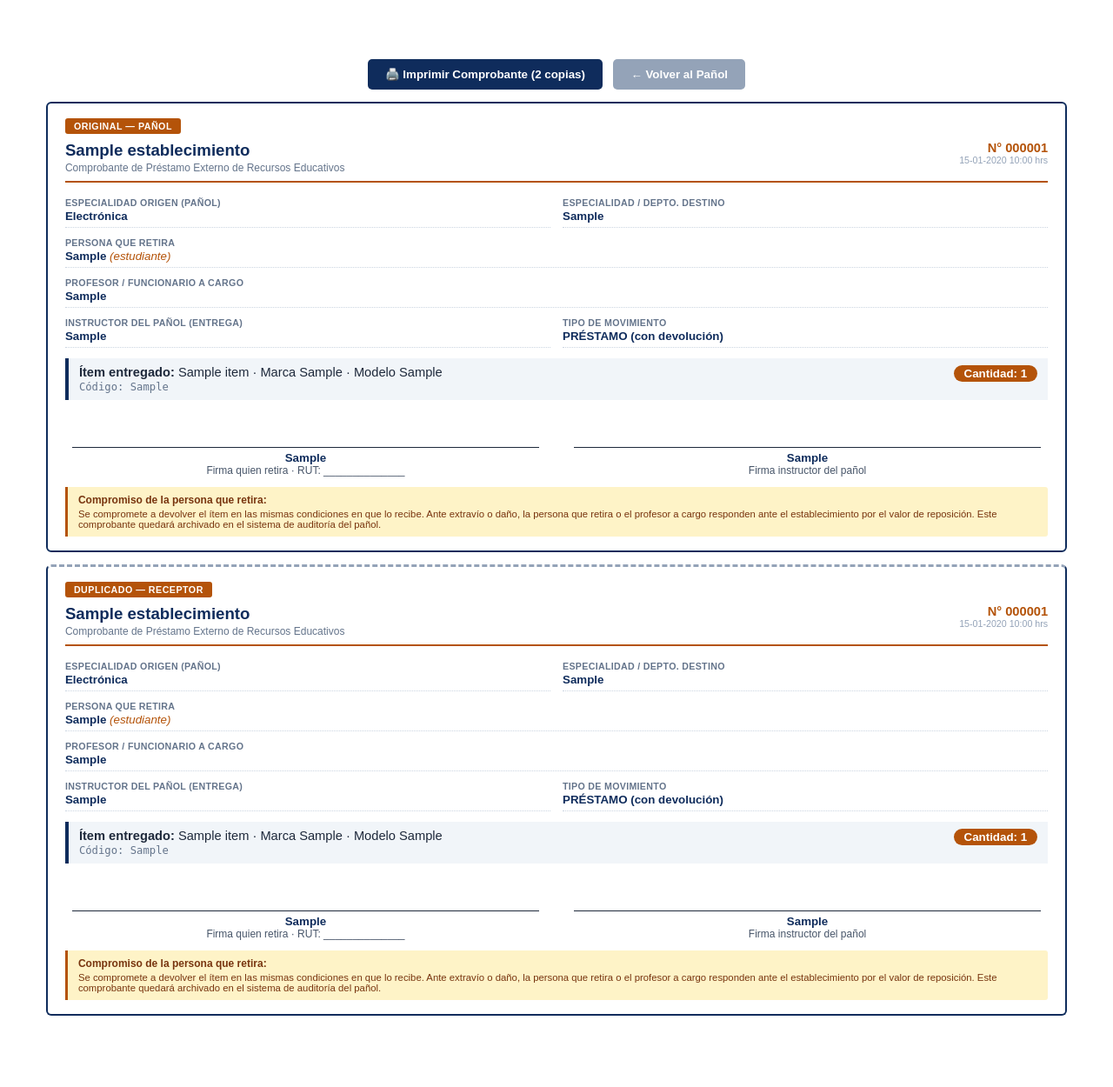
After one commit to laloyjia/inventario, a Flask app: template templates/comprobante_externo.html in a window 1280 px wide. The commit adds this page. Shown: the whole page at 87% size. Run offline with Flask 3, Linux system fonts and the light colour scheme; tables that the repository leaves empty hold one stand-in row (values such as "Sample post"); the template is opened without the code that fills it: values that come from a table or form of the project are taken from there, most other values are stand-ins (such as "Sample title", 1, 10 or a date in 2020).

Commit message:
Fix 404 volver + comprobante imprimible con firma para prestamo externo

```diff
--- a/app.py
+++ b/app.py
@@ -1797,8 +1797,24 @@ def agregar_prestamo_externo():
     registrar_auditoria('crear', 'PrestamoExterno', p.id,
                         valores_nuevos={'item': item.nombre, 'persona': persona, 'tipo': tipo_mov})
     accion = 'Consumo registrado' if tipo_mov == 'consumo' else 'Préstamo externo'
-    flash(f"✅ {accion}: {item.nombre} → {persona}.")
-    return redirect(url_for('ver_inventario'))
+    flash(f"✅ {accion}: {item.nombre} → {persona}. "
+          f"📄 Imprime el comprobante en /prestamo_externo/comprobante/{p.id}")
+    return redirect(url_for('comprobante_externo', ext_id=p.id))
+
+
+
+@app.route('/prestamo_externo/comprobante/<int:ext_id>')
+@login_requerido
+def comprobante_externo(ext_id):
+    """Comprobante imprimible con firma para prestamo externo."""
+    ext = PrestamoExterno.query.get_or_404(ext_id)
+    if (session.get('usuario_rol') != 'Admin' and
+        ext.especialidad_id != session.get('usuario_especialidad_id')):
+        flash('Sin permiso para ver este comprobante.')
+        return redirect(url_for('ver_inventario'))
+    return render_template('comprobante_externo.html', ext=ext,
+                           establecimiento=os.getenv('PANOL_ESTABLECIMIENTO',
+                                                     'Establecimiento Educacional'))
 
 @app.route('/devolver_externo/<int:ext_id>', methods=['POST'])
 @login_requerido
--- /dev/null
+++ b/templates/comprobante_externo.html
@@ -0,0 +1,260 @@
+<!DOCTYPE html>
+<html lang="es">
+<head>
+    <meta charset="UTF-8">
+    <title>Comprobante Préstamo Externo #{{ ext.id }}</title>
+    <style>
+        * { box-sizing: border-box; margin: 0; padding: 0; }
+        body {
+            font-family: 'Arial', 'Helvetica', sans-serif;
+            color: #1E293B;
+            padding: 18mm 14mm;
+            background: white;
+        }
+        .comprobante {
+            border: 2px solid #0F2C5C;
+            border-radius: 6px;
+            padding: 16px 20px;
+            margin-bottom: 14px;
+            page-break-inside: avoid;
+        }
+        .comprobante + .comprobante {
+            border-top: 3px dashed #94A3B8;
+        }
+        .header {
+            display: flex;
+            justify-content: space-between;
+            align-items: flex-start;
+            border-bottom: 2px solid #B45309;
+            padding-bottom: 8px;
+            margin-bottom: 12px;
+        }
+        .header h1 {
+            font-size: 14pt;
+            color: #0F2C5C;
+            font-weight: 800;
+        }
+        .header .subtitle {
+            font-size: 9pt;
+            color: #64748B;
+            margin-top: 2px;
+        }
+        .header .numero {
+            font-size: 11pt;
+            font-weight: 700;
+            color: #B45309;
+            text-align: right;
+        }
+        .header .numero small {
+            display: block;
+            font-size: 8pt;
+            color: #94A3B8;
+            font-weight: normal;
+        }
+        .copia-label {
+            background: #B45309;
+            color: white;
+            padding: 3px 10px;
+            font-size: 8pt;
+            font-weight: 700;
+            text-transform: uppercase;
+            letter-spacing: 0.5px;
+            border-radius: 3px;
+            display: inline-block;
+            margin-bottom: 8px;
+        }
+        .datos {
+            display: grid;
+            grid-template-columns: 1fr 1fr;
+            gap: 6px 14px;
+            margin-bottom: 12px;
+            font-size: 10pt;
+        }
+        .campo {
+            padding: 5px 0;
+            border-bottom: 1px dotted #CBD5E1;
+        }
+        .campo strong {
+            display: block;
+            color: #64748B;
+            font-size: 8pt;
+            font-weight: 600;
+            text-transform: uppercase;
+            letter-spacing: 0.3px;
+            margin-bottom: 2px;
+        }
+        .campo span {
+            color: #0F2C5C;
+            font-weight: 700;
+            font-size: 10pt;
+        }
+        .campo.full { grid-column: 1 / -1; }
+        .item-box {
+            background: #F1F5F9;
+            border-left: 4px solid #0F2C5C;
+            padding: 8px 12px;
+            margin: 10px 0;
+            font-size: 11pt;
+        }
+        .item-box .cant {
+            float: right;
+            background: #B45309;
+            color: white;
+            padding: 2px 12px;
+            border-radius: 12px;
+            font-weight: 700;
+            font-size: 10pt;
+        }
+        .firmas {
+            display: grid;
+            grid-template-columns: 1fr 1fr;
+            gap: 24px;
+            margin-top: 22px;
+        }
+        .firma-box {
+            text-align: center;
+        }
+        .firma-linea {
+            border-top: 1px solid #1E293B;
+            padding-top: 4px;
+            margin: 32px 8px 0 8px;
+            font-size: 9pt;
+            color: #475569;
+        }
+        .firma-linea strong {
+            display: block;
+            color: #0F2C5C;
+            font-size: 10pt;
+        }
+        .compromiso {
+            background: #FEF3C7;
+            border-left: 3px solid #B45309;
+            padding: 8px 12px;
+            font-size: 8.5pt;
+            color: #78350F;
+            margin-top: 12px;
+            border-radius: 0 3px 3px 0;
+        }
+        .compromiso strong {
+            display: block;
+            margin-bottom: 3px;
+            font-size: 9pt;
+            color: #78350F;
+        }
+        .botonera {
+            margin-bottom: 14px;
+            text-align: center;
+        }
+        .btn {
+            padding: 10px 20px;
+            font-size: 10pt;
+            font-weight: 700;
+            border: none;
+            border-radius: 5px;
+            cursor: pointer;
+            margin: 0 4px;
+            text-decoration: none;
+            display: inline-block;
+        }
+        .btn-print { background: #0F2C5C; color: white; }
+        .btn-print:hover { background: #1E40AF; }
+        .btn-back { background: #94A3B8; color: white; }
+        .btn-back:hover { background: #64748B; }
+        @media print {
+            .botonera { display: none; }
+            body { padding: 8mm 8mm; }
+            .comprobante { border-color: #000; page-break-inside: avoid; }
+        }
+    </style>
+</head>
+<body>
+
+<div class="botonera">
+    <button class="btn btn-print" onclick="window.print();">
+        🖨️  Imprimir Comprobante (2 copias)
+    </button>
+    <a href="/inventario" class="btn btn-back">← Volver al Pañol</a>
+</div>
+
+{# Generamos DOS copias del comprobante: una para el pañol y otra para el receptor #}
+{% for copia in ['ORIGINAL — PAÑOL', 'DUPLICADO — RECEPTOR'] %}
+<div class="comprobante">
+    <span class="copia-label">{{ copia }}</span>
+    <div class="header">
+        <div>
+            <h1>{{ establecimiento }}</h1>
+            <div class="subtitle">Comprobante de {% if ext.tipo_movimiento == 'consumo' %}Consumo Interno{% else %}Préstamo Externo{% endif %} de Recursos Educativos</div>
+        </div>
+        <div class="numero">
+            N° {{ '%06d' | format(ext.id) }}
+            <small>{{ ext.fecha_prestamo.strftime('%d-%m-%Y  %H:%M') }} hrs</small>
+        </div>
+    </div>
+
+    <div class="datos">
+        <div class="campo">
+            <strong>Especialidad origen (pañol)</strong>
+            <span>{{ ext.especialidad.nombre if ext.especialidad else '—' }}</span>
+        </div>
+        <div class="campo">
+            <strong>Especialidad / Depto. destino</strong>
+            <span>{{ ext.especialidad_destino or '—' }}</span>
+        </div>
+        <div class="campo full">
+            <strong>Persona que retira</strong>
+            <span>{{ ext.persona_retira }}
+                {% if ext.es_alumno %}<em style="color:#B45309;font-weight:normal">(estudiante)</em>{% endif %}
+            </span>
+        </div>
+        {% if ext.profesor_cargo %}
+        <div class="campo full">
+            <strong>Profesor / Funcionario a cargo</strong>
+            <span>{{ ext.profesor_cargo }}</span>
+        </div>
+        {% endif %}
+        <div class="campo">
+            <strong>Instructor del pañol (entrega)</strong>
+            <span>{{ ext.encargado or '—' }}</span>
+        </div>
+        <div class="campo">
+            <strong>Tipo de movimiento</strong>
+            <span>{% if ext.tipo_movimiento == 'consumo' %}CONSUMO (no se devuelve){% else %}PRÉSTAMO (con devolución){% endif %}</span>
+        </div>
+    </div>
+
+    <div class="item-box">
+        <span class="cant">Cantidad: {{ ext.cantidad }}</span>
+        <strong>Ítem entregado:</strong> {{ ext.item.nombre }}
+        {% if ext.item.marca %} · Marca {{ ext.item.marca }}{% endif %}
+        {% if ext.item.modelo %} · Modelo {{ ext.item.modelo }}{% endif %}
+        {% if ext.item.codigo_barras %}<br><small style="color:#64748B;font-family:monospace">Código: {{ ext.item.codigo_barras }}</small>{% endif %}
+    </div>
+
+    <div class="firmas">
+        <div class="firma-box">
+            <div class="firma-linea">
+                <strong>{{ ext.persona_retira }}</strong>
+                Firma quien retira · RUT: ______________
+            </div>
+        </div>
+        <div class="firma-box">
+            <div class="firma-linea">
+                <strong>{{ ext.encargado or 'Instructor del Pañol' }}</strong>
+                Firma instructor del pañol
+            </div>
+        </div>
+    </div>
+
+    <div class="compromiso">
+        <strong>Compromiso de la persona que retira:</strong>
+        {% if ext.tipo_movimiento == 'consumo' %}
+        Reconoce haber recibido el material indicado como CONSUMO interno del establecimiento. No requiere devolución.
+        {% else %}
+        Se compromete a devolver el ítem en las mismas condiciones en que lo recibe. Ante extravío o daño, la persona que retira o el profesor a cargo responden ante el establecimiento por el valor de reposición. Este comprobante quedará archivado en el sistema de auditoría del pañol.
+        {% endif %}
+    </div>
+</div>
+{% endfor %}
+
+</body>
+</html>
--- a/templates/hoja_vida.html
+++ b/templates/hoja_vida.html
@@ -40,7 +40,7 @@
                 <h1 style="color: var(--primary);"><i class="fas fa-id-badge"></i> Hoja de Vida: {{ estudiante.nombre }}</h1>
                 <p style="margin: 0; font-size: 1.1rem; color: var(--secondary);"><i class="fas fa-fingerprint"></i> RUT/Matrícula: <strong>{{ estudiante.rut_matricula }}</strong></p>
             </div>
-            <a href="/ver_inventario" class="btn btn-secondary"><i class="fas fa-arrow-left"></i> Volver al Pañol</a>
+            <a href="/inventario" class="btn btn-secondary"><i class="fas fa-arrow-left"></i> Volver al Pañol</a>
         </div>
 
         <div class="card">
```
Also changed, not shown: templates/inventario.html (+9 -1 lines).
